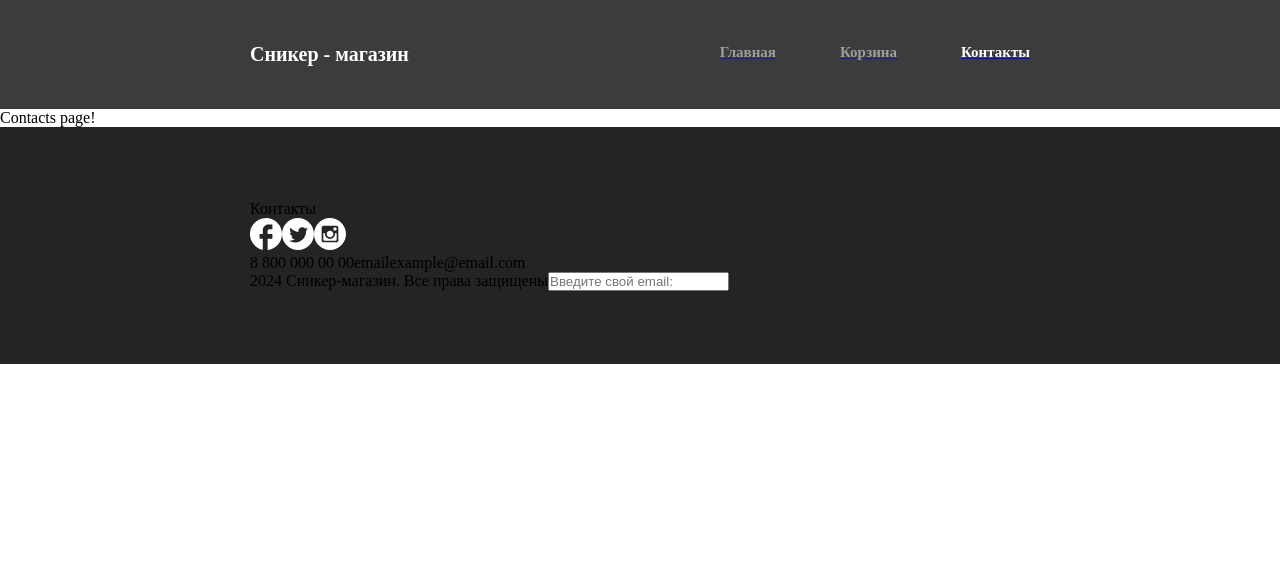
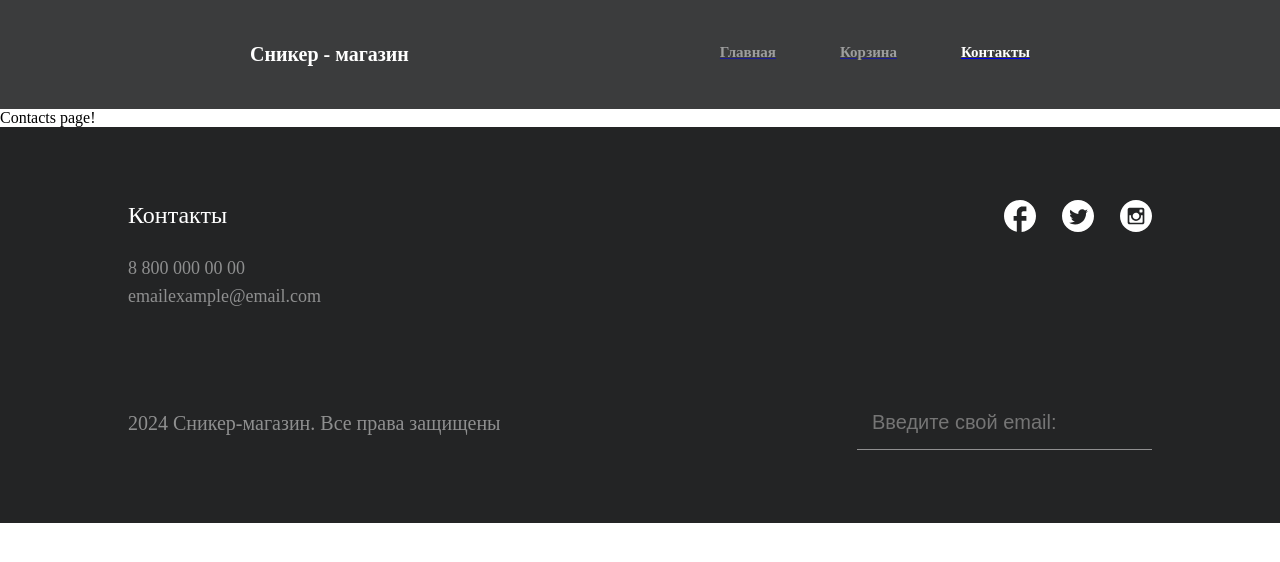
Before and after one commit to NikaOst/Snickers, a React (Vite) app: page /contacts in a window 1280 px wide. Shown: the top 562 px of the page. Built offline with nearby package versions, Linux system fonts and the light colour scheme.

Commit message:
Add: footer

```diff
--- a/src/components/footer/index.jsx
+++ b/src/components/footer/index.jsx
@@ -6,21 +6,21 @@ import insta from '../../assets/icons/insta.svg';
 function Footer() {
   return (
     <div className={styles.mainContainer}>
-      <div>
+      <div className={styles.links}>
         <span>Контакты</span>
-        <div>
+        <div className={styles.socialMedia}>
           <img src={facebook} alt="facebookSvg" />
           <img src={twitter} alt="twitterSvg" />
           <img src={insta} alt="instaSvg" />
         </div>
-        <div>
-          <span>8 800 000 00 00</span>
-          <span>emailexample@email.com</span>
-        </div>
-        <div>
-          <span>2024 Сникер-магазин. Все права защищены</span>
-          <input type="text" placeholder="Введите свой email:" />
-        </div>
+      </div>
+      <div className={styles.contacts}>
+        <span>8 800 000 00 00</span>
+        <span>emailexample@email.com</span>
+      </div>
+      <div className={styles.contactWithUs}>
+        <span>2024 Сникер-магазин. Все права защищены</span>
+        <input type="text" placeholder="Введите свой email:" />
       </div>
     </div>
   );
--- a/src/components/footer/styles.module.css
+++ b/src/components/footer/styles.module.css
@@ -1,4 +1,61 @@
 .mainContainer {
   background-color: #232425;
-  padding: 73px 250px;
+  padding: 73px 0;
 }
+
+.links {
+  width: 80%;
+  margin: 0 auto;
+  display: flex;
+  justify-content: space-between;
+  align-items: center;
+  color: #ffffff;
+  font-size: 24px;
+  line-height: 81%;
+  font-weight: 400;
+  margin-bottom: 29px;
+}
+.socialMedia {
+  display: flex;
+  gap: 26px;
+}
+
+.contacts {
+  width: 80%;
+  margin: 0 auto;
+  display: flex;
+  flex-direction: column;
+  gap: 13px;
+  color: #ffffff7d;
+  font-size: 18px;
+  line-height: 81%;
+  font-weight: 400;
+  margin-bottom: 93px;
+}
+
+.contactWithUs {
+  width: 80%;
+  margin: 0 auto;
+  color: #ffffff7d;
+  font-size: 20px;
+  line-height: 81%;
+  font-weight: 400;
+  display: flex;
+  justify-content: space-between;
+  align-items: center;
+}
+
+.contactWithUs input {
+  background-color: transparent;
+  border: none;
+  border-bottom: 1px solid #ffffff7d;
+  padding: 15px;
+  color: #ffffff7d;
+  font-size: 20px;
+  line-height: 81%;
+  font-weight: 400;
+}
+
+.contactWithUs input:focus {
+  outline: none;
+}
```
